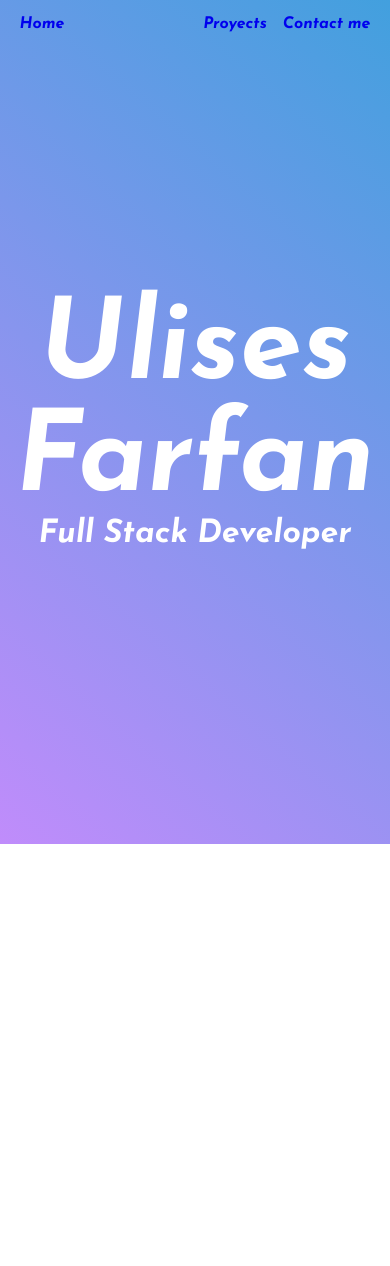
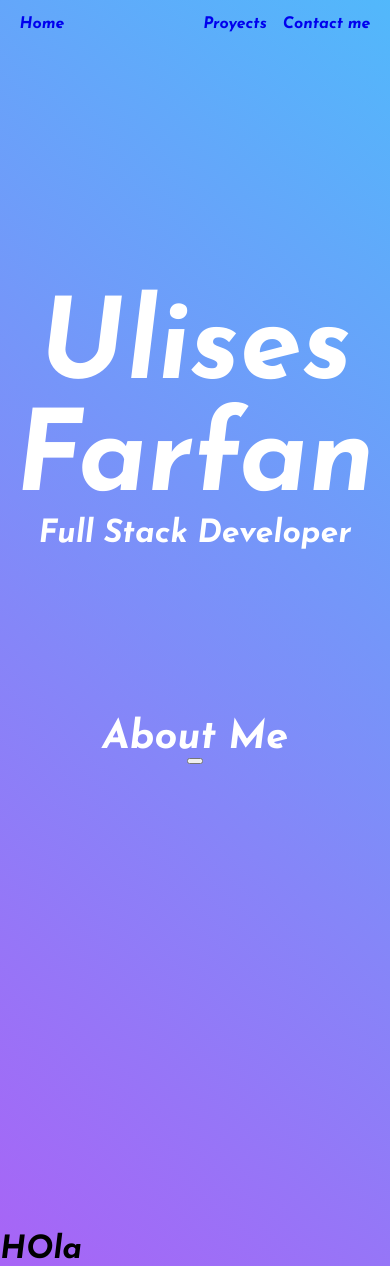
Before and after one commit to UlisesFarfan/back-portafolios, a React (Vite) app in the folder Portafolio/portafolio-ulises-farfan/: page / in a window 390 px wide. Before the commit the page ends 844 px from the top, so only its background shows below. Built offline with nearby package versions, Linux system fonts and the light colour scheme.

Commit message:
add back

```diff
--- a/Portafolio/portafolio-ulises-farfan/html.css
+++ b/Portafolio/portafolio-ulises-farfan/html.css
@@ -5,3 +5,6 @@ body::-webkit-scrollbar{
     margin: 0;
     font-family: 'Josefin Sans', sans-serif;
 }
+body{
+    background: linear-gradient(220.55deg, #52b8fb 0%, #a864f6 100%);
+}
--- a/Portafolio/portafolio-ulises-farfan/package.json
+++ b/Portafolio/portafolio-ulises-farfan/package.json
@@ -13,6 +13,7 @@
     "dotenv": "^16.0.1",
     "react": "^18.2.0",
     "react-dom": "^18.2.0",
+    "react-icons": "^4.4.0",
     "react-router-dom": "^6.4.0",
     "react-youtube": "^9.0.3"
   },
--- a/Portafolio/portafolio-ulises-farfan/src/component/Home.jsx
+++ b/Portafolio/portafolio-ulises-farfan/src/component/Home.jsx
@@ -3,6 +3,8 @@ import Nav from './Nav';
 
 const Home = () => {
     return (
+        <>
+        <div className='contein'>
         <div className='div-home'>
                   <Nav />
             <div className='title'>
@@ -11,7 +13,16 @@ const Home = () => {
             <h3 className='fsd'>Full Stack Developer</h3>
             </div>
             </div>
+            <div className='button'>
+            <h5 className='abutton'> About Me </h5>
+            <button className='bbutton'></button>
+            </div>
         </div>
+        <div className='aboutme'>
+                <h1>HOla</h1>
+            </div>
+        </div>
+        </>
     )
 }
 export default Home;
--- a/Portafolio/portafolio-ulises-farfan/src/component/Proyectos.jsx
+++ b/Portafolio/portafolio-ulises-farfan/src/component/Proyectos.jsx
@@ -30,7 +30,7 @@ const Proyectos = () => {
     <div className='p-conteiner'>
       <Nav />
       <div className='game-app'>
-        <h1>
+        <h1 className='textP'>
           Game App
         </h1>
         {button ? <div className='ga-des' >
@@ -46,13 +46,14 @@ const Proyectos = () => {
         <iframe src="https://pi-ulises-farfan.vercel.app" frameBorder="0" className='photo-home' style={ button ? color : null }></iframe>
       </div>
       <div className='game-match'>
-        <h1>
+        <h1 className='textP'>
           Game Match
         </h1>
         { buttonGm ? <div className='gm-des'>
         <button className='gm-button' onClick={() => handleButtonGm()} >
           Watch
           </button>
+        <div className='text-gm'>
         <h3>
           Description:
         </h3>
@@ -60,16 +61,15 @@ const Proyectos = () => {
           GameMatch is a mobile app developed to connect players in real time <br /><br />
           In this project we participate 7 people using Scrum <br /> <br />
           On the technical side we use: React Native, Redux, Soket.io, Mercadopago, Node.js, Express, MongoDB and Sequelize. <br /><br />
-          Link to github: <a href="https://github.com/J1I2B345/GameMatch">Game Match</a>
+          Link to github: <a href="https://github.com/J1I2B345/GameMatch">Game Match</a><br />
+          Link to Download: <a href="https://exp-shell-app-assets.s3.us-west-1.amazonaws.com/android/%40jbev/gamematch-5bbc610f3d7b4a22a3cc53b890566b03-signed.apk">Download App</a>
         </p>
+        </div>
         </div> : <button className='gm-button'  onClick={() => handleButtonGm()}>
         Watch
         </button>
         }
         <YouTube videoId="bdFyQGHnN-E" opts={opts} onReady={onPlayerReady} className='video' style={buttonGm ? color : null} />
-        <button>
-          Download
-        </button>
       </div>
     </div>
   )
--- a/Portafolio/portafolio-ulises-farfan/src/component/homeCss.css
+++ b/Portafolio/portafolio-ulises-farfan/src/component/homeCss.css
@@ -1,8 +1,9 @@
 .div-home {
     display: flex;
     justify-content: center;
-    background: linear-gradient(220.55deg, #42a0de 0%, #c08cfb 100%);
     height: 100vh;
+    flex-wrap: wrap;
+    color: white
 }
 
 .title {
@@ -16,6 +17,17 @@
 .fsd{
     font-size: 3rem;
 }
+.button{
+    display: flex;
+    position: absolute;
+    bottom: 5rem;
+    font-size: 3rem;
+    flex-wrap: wrap;
+}
+.aboutme{
+    width: 100%;
+    margin-top: 100%;
+}
 @media screen and (max-width: 750px) {
 .title{
     font-size: 2rem;
@@ -24,4 +36,17 @@
 .fsd{
     font-size: 2rem;
 }
+.button{
+    position: absolute;
+    right: none;
+    bottom: 5rem;
+    justify-content: center;
 }
+.abutton{
+    width: 100%;
+    text-align: center;
+}
+.button{
+    width: 100%;
+}
+}
--- a/Portafolio/portafolio-ulises-farfan/src/component/proyectosCss.css
+++ b/Portafolio/portafolio-ulises-farfan/src/component/proyectosCss.css
@@ -4,16 +4,19 @@
     justify-content: center;
     justify-items: center;
     flex-wrap: wrap;
+    color: white;
 }
 
 .game-app {
     position: relative;
     width: 70%;
+    margin-top: 3rem;
 }
 
 .game-match {
     position: relative;
     width: 70%;
+    margin-top: 3rem;
 }
 
 .video {
@@ -32,7 +35,7 @@
     height: 30rem;
     color: white;
     z-index: 3;
-    background-color: rgba(0, 0, 0, 0.839);
+    background-color: rgba(0, 0, 0, 0.900);
 }
 
 .gm-des {
@@ -41,7 +44,7 @@
     height: 30rem;
     color: white;
     z-index: 3;
-    background-color: rgba(0, 0, 0, 0.839);
+    background-color: rgba(0, 0, 0, 0.900);
 }
 
 .ga-button {
@@ -74,6 +77,12 @@
     background-color: rgba(173, 173, 173, 0.55);
 }
 
+.text-gm{
+    margin: 3rem;
+}
+.textP{
+    margin-bottom: 1rem;
+}
 @media screen and (max-width: 700px) {
     .video {
         width: 100%;
@@ -96,10 +105,14 @@
     .gm-des {
         position: relative;
         height: auto;
-        color: black;
         background-color: white;
+        background-color: rgba(0, 0, 0, 0);
     }
     .gm-button {
         display: none;
     }
+    .text-gm{
+        margin: 1rem;
+    }
+
 }
```
Also changed, not shown: 1 other file (tests, documents, lock files or other folders).
